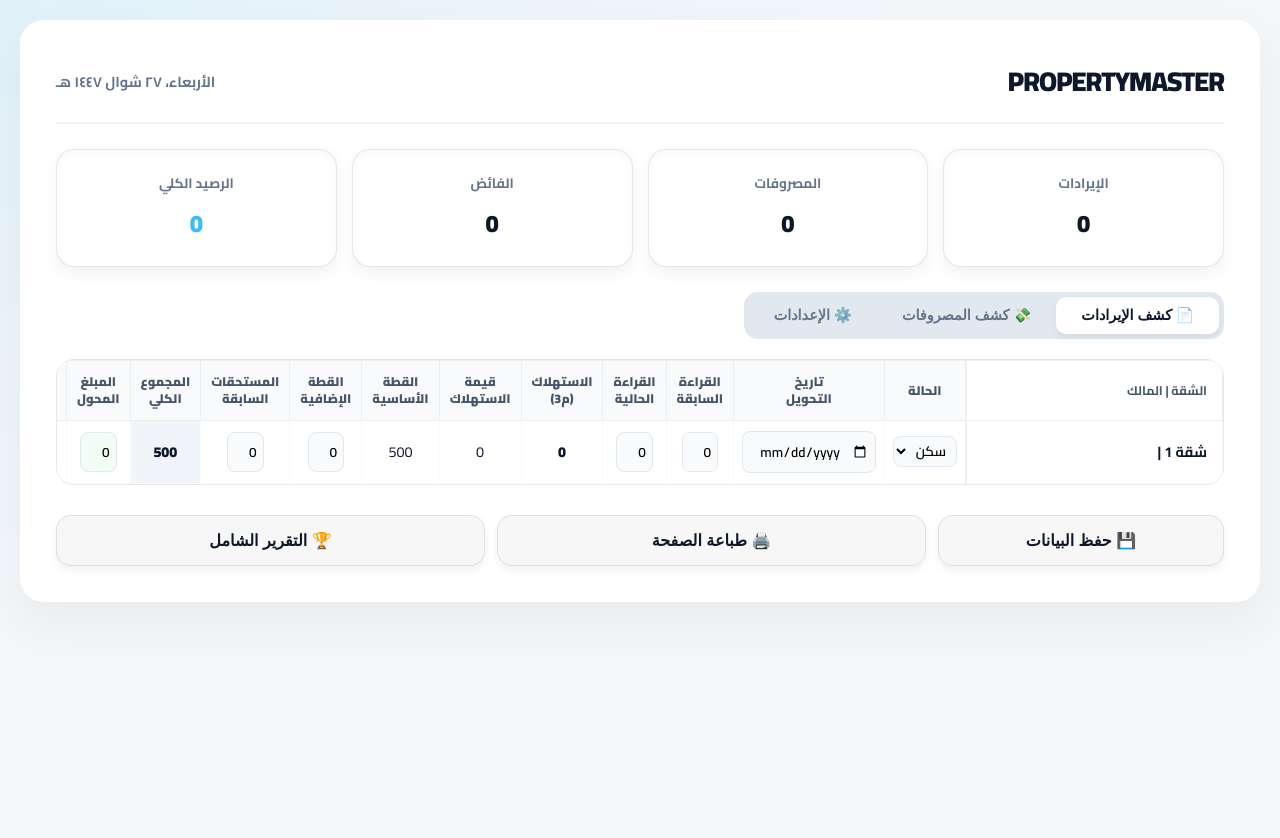
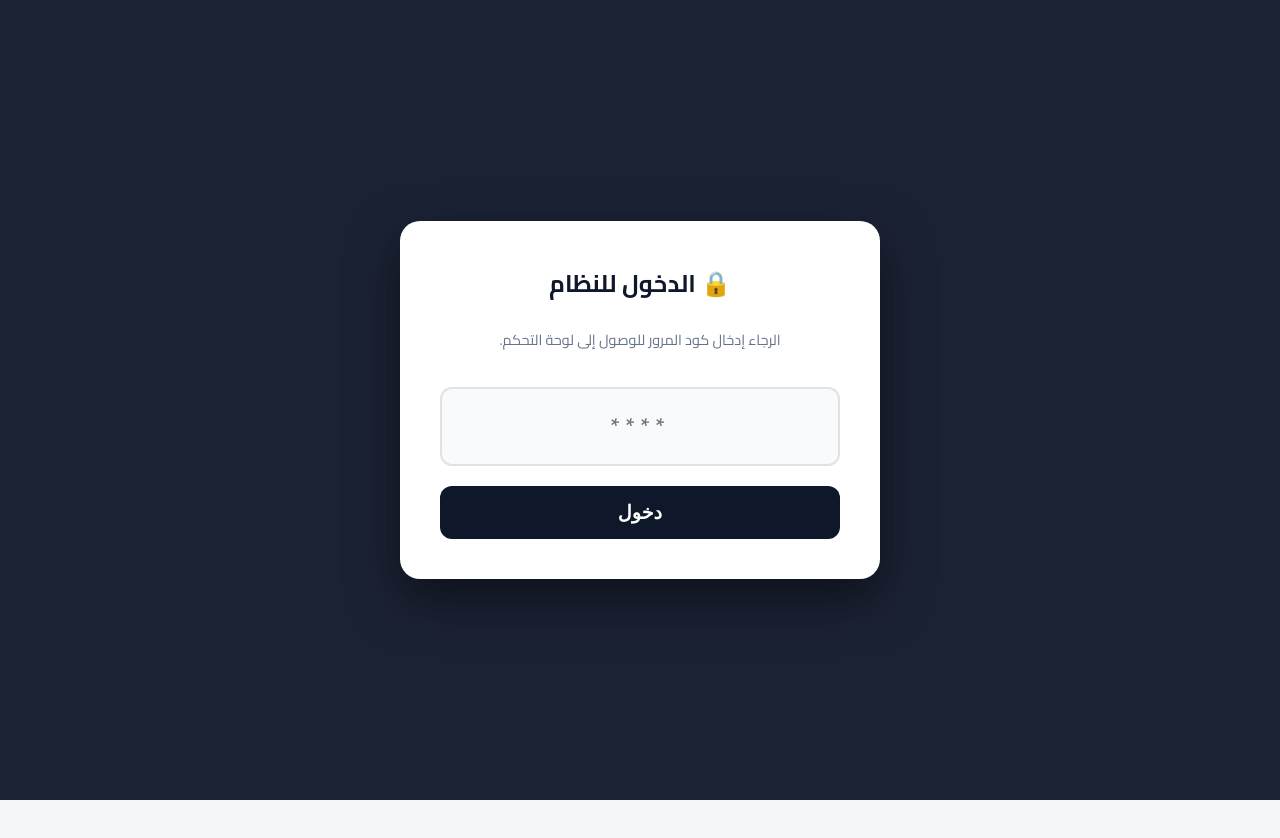
Before and after one commit to D7omza/ahl-aldar, a plain HTML site: page index.html in a window 1280 px wide. Drawn offline with Linux system fonts and the light colour scheme.

Commit message:
إضافة شاشة الحماية وكلمة المرور

```diff
--- a/index.html
+++ b/index.html
@@ -29,6 +29,27 @@
             color: var(--primary);
             min-height: 100vh;
         }
+
+        /* --- تنسيقات شاشة الحماية (نافذة إدخال الكود) --- */
+        #authOverlay {
+            position: fixed; top: 0; left: 0; width: 100%; height: 100%;
+            background: rgba(15, 23, 42, 0.95); backdrop-filter: blur(10px);
+            display: flex; justify-content: center; align-items: center; z-index: 9999;
+        }
+        .auth-card {
+            background: white; padding: 40px; border-radius: 20px; text-align: center;
+            box-shadow: 0 20px 50px rgba(0,0,0,0.5); max-width: 400px; width: 90%;
+        }
+        .auth-card input {
+            font-size: 1.5rem; letter-spacing: 5px; padding: 15px; margin: 20px 0;
+            border: 2px solid var(--border); border-radius: 12px; text-align: center;
+        }
+        .auth-card button {
+            background: var(--primary); color: white; border: none; padding: 15px 30px;
+            font-size: 1.2rem; font-weight: 800; border-radius: 12px; cursor: pointer; width: 100%;
+        }
+        .auth-card button:hover { background: var(--accent); }
+        #appContent { display: none; /* إخفاء محتوى الموقع حتى يتم إدخال الكود */ }
 
         .main-container {
             background: var(--glass);
@@ -352,7 +373,17 @@
 </head>
 <body>
 
-<div class="main-container">
+<div id="authOverlay">
+    <div class="auth-card">
+        <h2 style="margin-top:0;">🔒 الدخول للنظام</h2>
+        <p style="color: #64748b; font-size: 0.9rem;">الرجاء إدخال كود المرور للوصول إلى لوحة التحكم.</p>
+        <input type="password" id="pinInput" placeholder="****" onkeypress="if(event.key === 'Enter') checkPin()">
+        <button onclick="checkPin()">دخول</button>
+        <p id="authError" style="color: red; font-size: 0.85rem; font-weight: bold; margin-top: 15px; display: none;">❌ الكود غير صحيح!</p>
+    </div>
+</div>
+
+<div class="main-container" id="appContent">
     <header>
         <div class="brand" id="projHead">PROJECT<span>MASTER</span></div>
         <div id="dateNow" class="date-display"></div>
@@ -498,6 +529,35 @@
 </div>
 
 <script>
+    /* =========================================
+       0. نظام كود المرور (Authentication)
+       ========================================= */
+    const SECRET_PIN = '2026'; // <--- هنا يمكنك تغيير الكود السري في أي وقت
+
+    // التحقق عند تحميل الصفحة
+    window.onload = function() {
+        if (localStorage.getItem('userAuth') === SECRET_PIN) {
+            document.getElementById('authOverlay').style.display = 'none';
+            document.getElementById('appContent').style.display = 'block';
+        } else {
+            // إذا كان الكود القديم مختلفاً أو غير موجود، امسح الموافقة السابقة واطلب الكود الجديد
+            localStorage.removeItem('userAuth');
+        }
+    };
+
+    function checkPin() {
+        const input = document.getElementById('pinInput').value;
+        if (input === SECRET_PIN) {
+            localStorage.setItem('userAuth', SECRET_PIN);
+            document.getElementById('authOverlay').style.display = 'none';
+            document.getElementById('appContent').style.display = 'block';
+            document.getElementById('authError').style.display = 'none';
+        } else {
+            document.getElementById('authError').style.display = 'block';
+        }
+    }
+
+
     /* =========================================
        1. تهيئة وجلب البيانات من المتصفح
        ========================================= */
```
